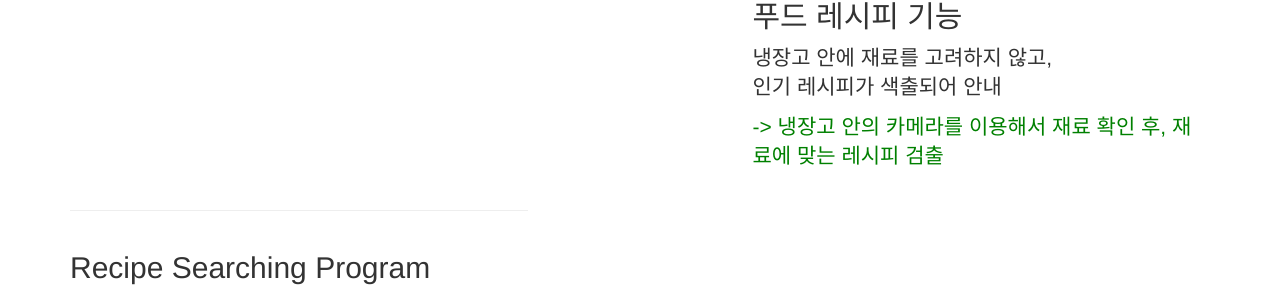
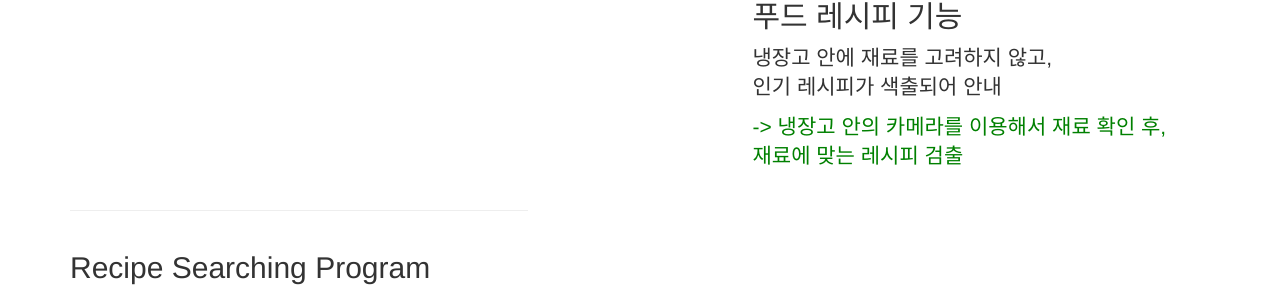
Before and after one commit to dbwjddldb96/dbwjddldb96.github.com, a Jekyll site: the page built from _posts/2016-05-22-smart-function (2).markdown, in a window 1280 px wide and 900 px high, scrolled down 735 px. Shown: the part 144-440 px from the top of the window. Built offline with Jekyll 4.4.1, drawn with Linux system fonts in a browser that asks for light colours; nearby versions of some CDN libraries; library files that are not in the unit come from our copies.

Commit message:
Update 2016-05-22-smart-function (2).markdown

```diff
--- a/_posts/2016-05-22-smart-function (2).markdown
+++ b/_posts/2016-05-22-smart-function (2).markdown
@@ -9,5 +9,4 @@
 냉장고 안에 재료를 고려하지 않고,
 인기 레시피가 색출되어 안내
 
-<font color='green'>-> 냉장고 안의 카메라를 이용해서 재료 확인 후,</font>
-<font color='green'>재료에 맞는 레시피 검출</font>
+<font color='green'>-> 냉장고 안의 카메라를 이용해서 재료 확인 후,<br>재료에 맞는 레시피 검출</font>
```
